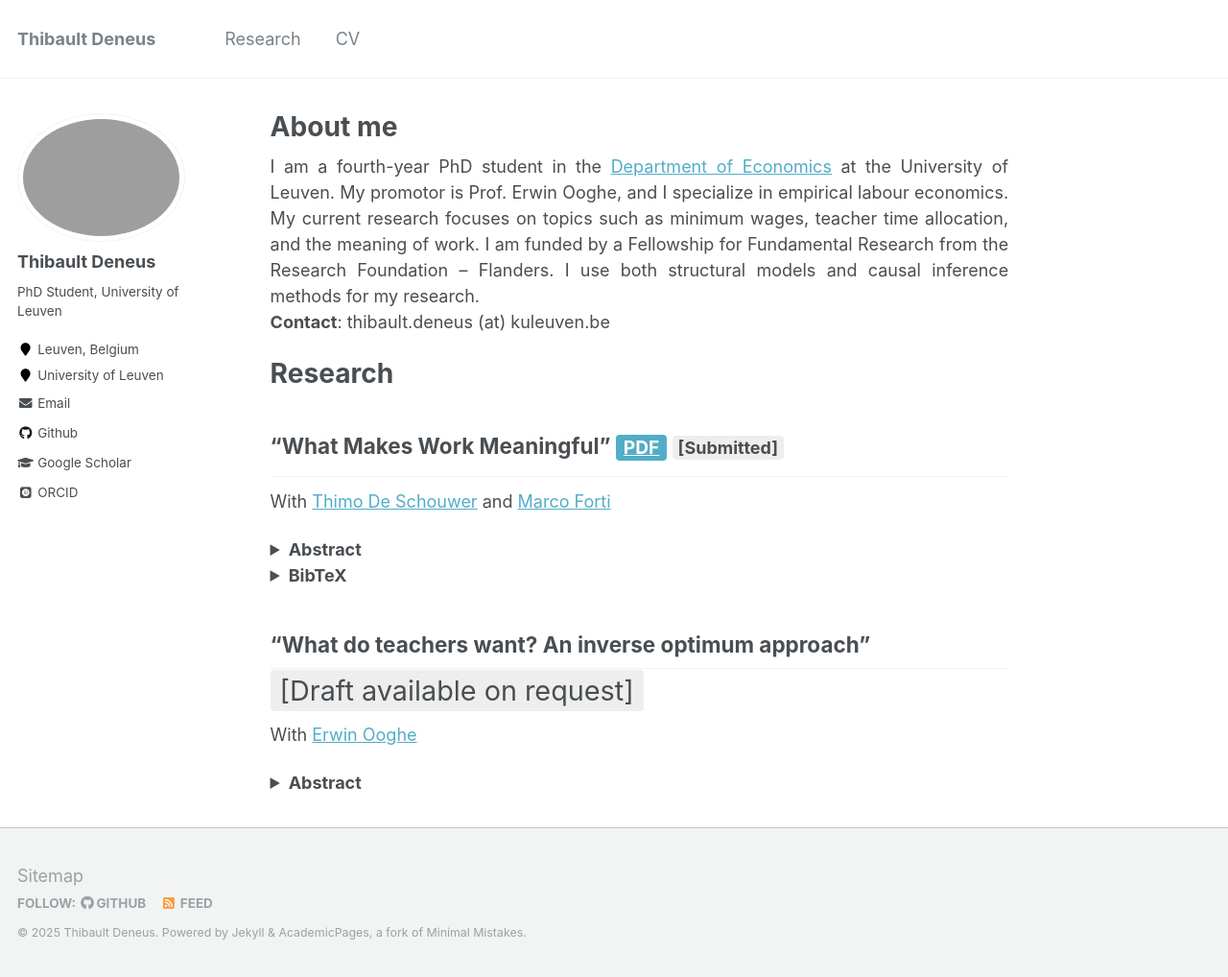
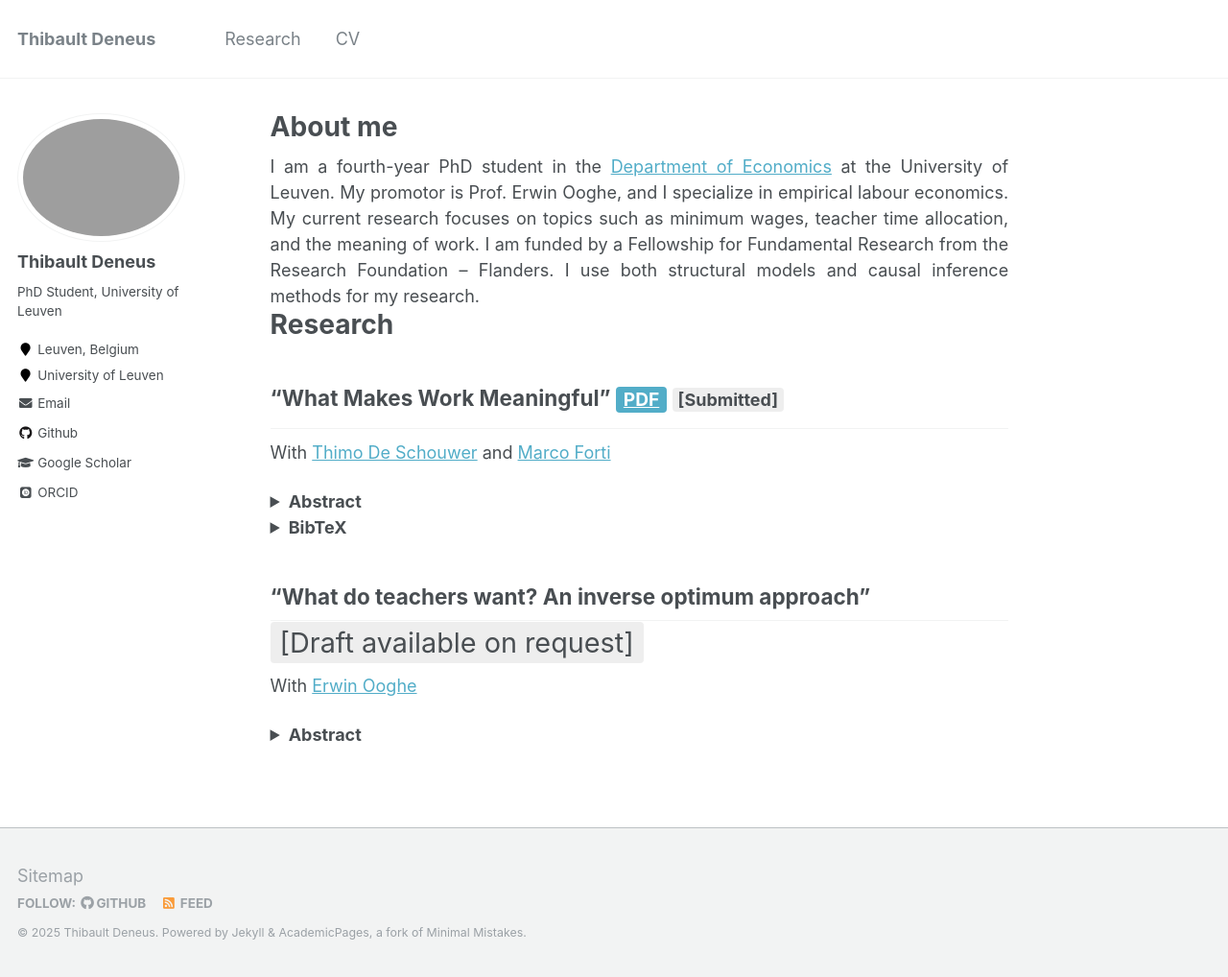
Before and after one commit to ThibaultDeneus/thibaultdeneus.github.io, a Jekyll site: the page built from _pages/about.md, in a window 1280 px wide and 1018 px high. Shown: the whole window at 96% size. Built offline with Jekyll 4.4.1, drawn with Linux system fonts in a browser that asks for light colours; some web fonts are replaced.

Commit message:
Changed formatting

```diff
--- a/_pages/about.md
+++ b/_pages/about.md
@@ -12,8 +12,6 @@ redirect_from:
 
 I am a fourth-year PhD student in the <a href="https://feb.kuleuven.be/research/economics">Department of Economics</a> at the University of Leuven. My promotor is Prof. Erwin Ooghe, and I specialize in empirical labour economics. My current research focuses on topics such as minimum wages, teacher time allocation, and the meaning of work. I am funded by a Fellowship for Fundamental Research from the Research Foundation – Flanders. I use both structural models and causal inference methods for my research.
 </div>
-
-**Contact**: thibault.deneus (at) kuleuven.be
 
 
 #  Research
```
